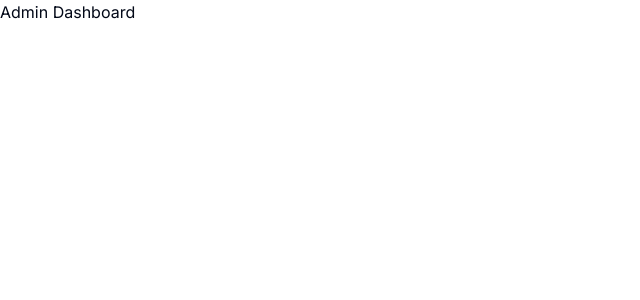
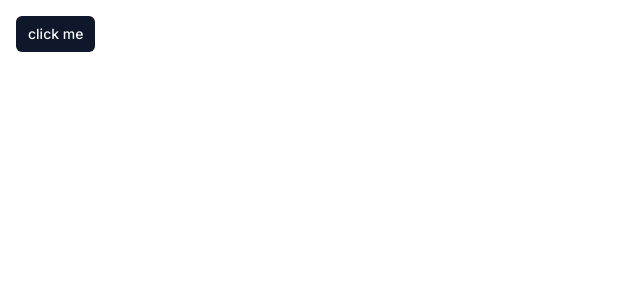
Before and after one commit to AndyRama/ecommerce-dashboard, a Next.js app: page / in a window 1280 px wide. Shown: the top 300 px of the page, without its empty margins (0-640 px from the left). Built offline with nearby package versions, Linux system fonts and the light colour scheme.

Commit message:
[setup] create folder auth and clerkProvider

```diff
--- a/app/(root)/page.tsx
+++ b/app/(root)/page.tsx
@@ -1,5 +1,8 @@
+import { Button } from "@/components/ui/button"
 export default function Home() {
   return (
-    <p>Admin Dashboard</p>
+    <div className="p-4">
+      <Button size="sm">click me</Button>
+    </div>
   )
 }
--- a/app/layout.tsx
+++ b/app/layout.tsx
@@ -1,11 +1,12 @@
 import './globals.css'
 import { Inter } from 'next/font/google'
+import { ClerkProvider } from '@clerk/nextjs'
 
 const inter = Inter({ subsets: ['latin'] })
 
 export const metadata = {
   title: 'Admin Dashboard',
-  description: 'ecommerce dashboard application',
+  description: 'Ecommerce Dashboard Application',
 }
 
 export default function RootLayout({
@@ -14,8 +15,10 @@ export default function RootLayout({
   children: React.ReactNode
 }) {
   return (
-    <html lang="en">
-      <body className={inter.className}>{children}</body>
-    </html>
+    <ClerkProvider>
+      <html lang="en">
+        <body className={inter.className}>{children}</body>
+      </html>
+    </ClerkProvider>
   )
 }
--- a/package.json
+++ b/package.json
@@ -9,6 +9,7 @@
     "lint": "next lint"
   },
   "dependencies": {
+    "@clerk/nextjs": "^4.21.13",
     "@radix-ui/react-slot": "^1.0.2",
     "@types/node": "20.3.3",
     "@types/react": "18.2.14",
```
Also changed, not shown: middleware.ts (added, +7 -0 lines), app/(auth)/(routes)/sign-in/[[...sign-in]]/[[...index]].tsx (added), app/(auth)/(routes)/sign-in/[[...sign-in]]/page.tsx (added), app/(auth)/(routes)/sign-up/[[...sign-up]]/[[...index]].tsx (added), app/(auth)/(routes)/sign-up/[[...sign-up]]/page.tsx (added), 1 other file (tests, documents, lock files or other folders).
